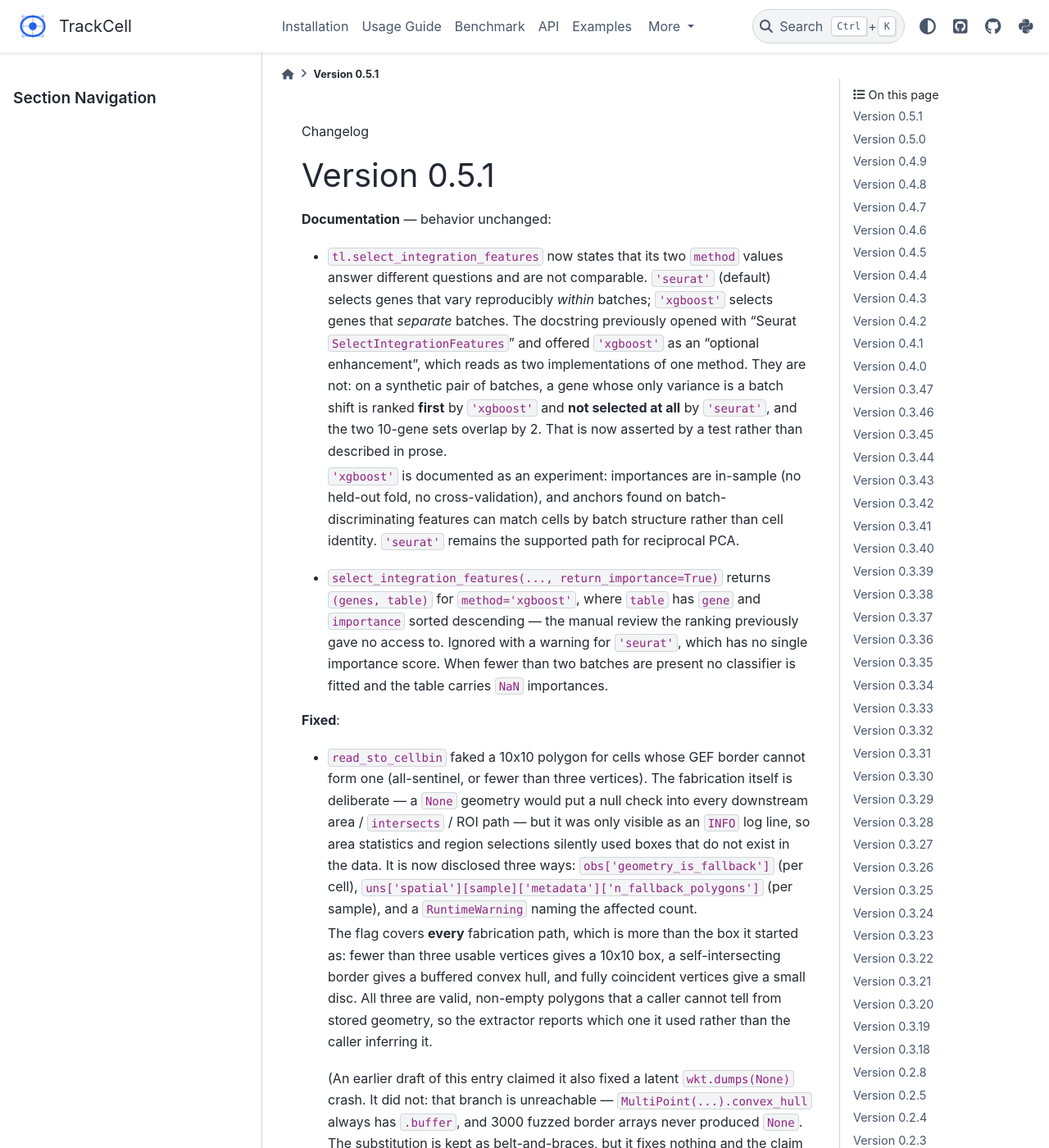
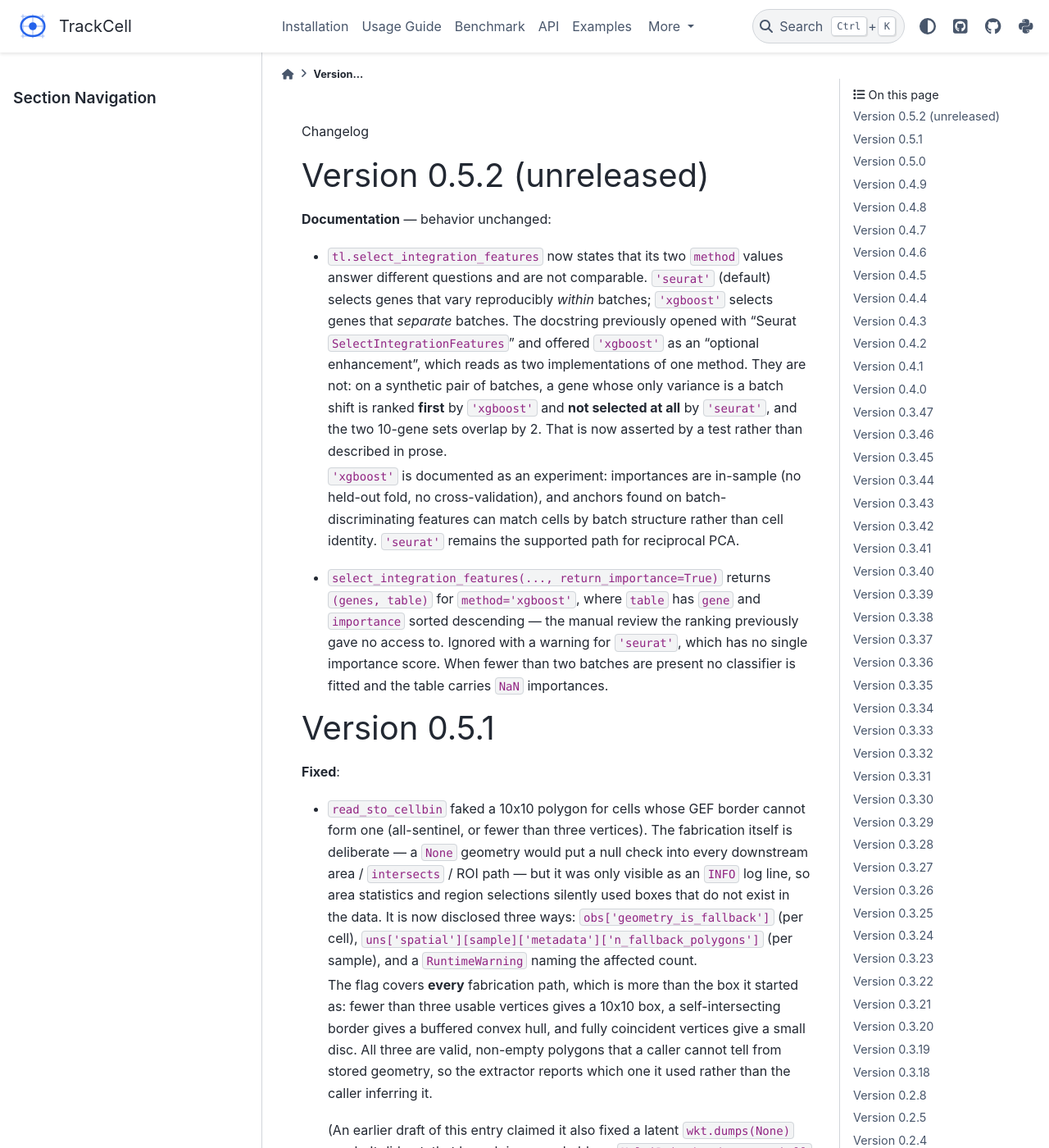
Before and after one commit to seqyuan/trackcell, a Sphinx documentation site: the page built from docs/source/changelog.rst, in a window 1280 px wide and 1400 px high. Shown: the whole window at 82% size. Built offline with Sphinx 7.4.7 and the PyData theme 0.15.4, drawn with Linux system fonts in a browser that asks for light colours; pages that are not in the unit, such as notebooks, are missing from menus; cross-references to code outside the pages are shown as plain code.

Commit message:
docs: move the feature-selection note out of the published 0.5.1 section
0.5.1 is on PyPI. The B-1 documentation change (return_importance, the
'not comparable' wording) landed after the release, so recording it under
Version 0.5.1 made the changelog describe a wheel that does not contain it.
Moved to Version 0.5.2 (unreleased).

```diff
--- a/docs/source/changelog.rst
+++ b/docs/source/changelog.rst
@@ -1,7 +1,7 @@
 Changelog
 
-Version 0.5.1
--------------
+Version 0.5.2 (unreleased)
+---------------------------
 
 **Documentation** — behavior unchanged:
 
@@ -27,6 +27,9 @@ Version 0.5.1
   gave no access to. Ignored with a warning for ``'seurat'``, which has no single
   importance score. When fewer than two batches are present no classifier is
   fitted and the table carries ``NaN`` importances.
+
+Version 0.5.1
+-------------
 
 **Fixed**:
 
```
